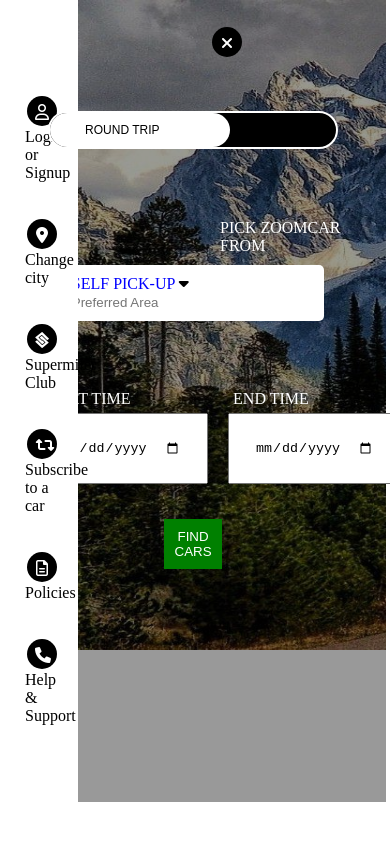
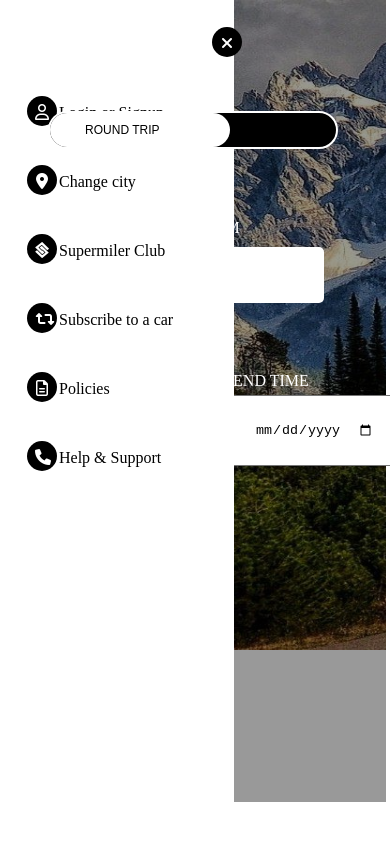
Before and after one commit to nishithagentyala/homePage, a plain HTML site: page index.html in a window 390 px wide. Both pictures are taken after a click on the icon 47 px from the left and 48 px from the top of the page. Shown: the top 844 px of the page. Drawn offline with Linux system fonts and the light colour scheme.

Commit message:
final commit

```diff
--- a/index.css
+++ b/index.css
@@ -187,3 +187,14 @@ h4 {
   text-align: center;
   margin: 10px;
 }
+@media only screen and (max-width: 600px) {
+  .nav-bar {
+    width: 60%;
+    position: absolute;
+    height: 100vh;
+  }
+
+  .car {
+    margin-left: 70px;
+  }
+}
```
